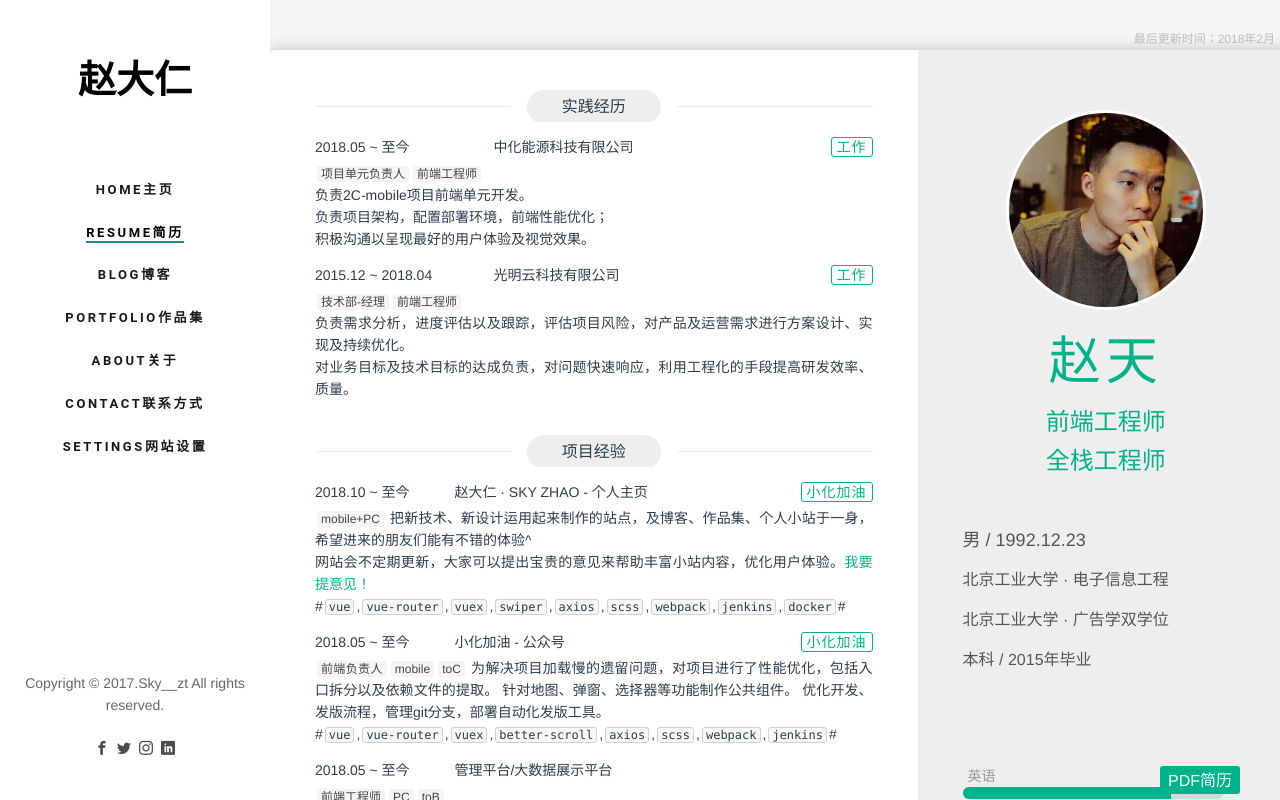
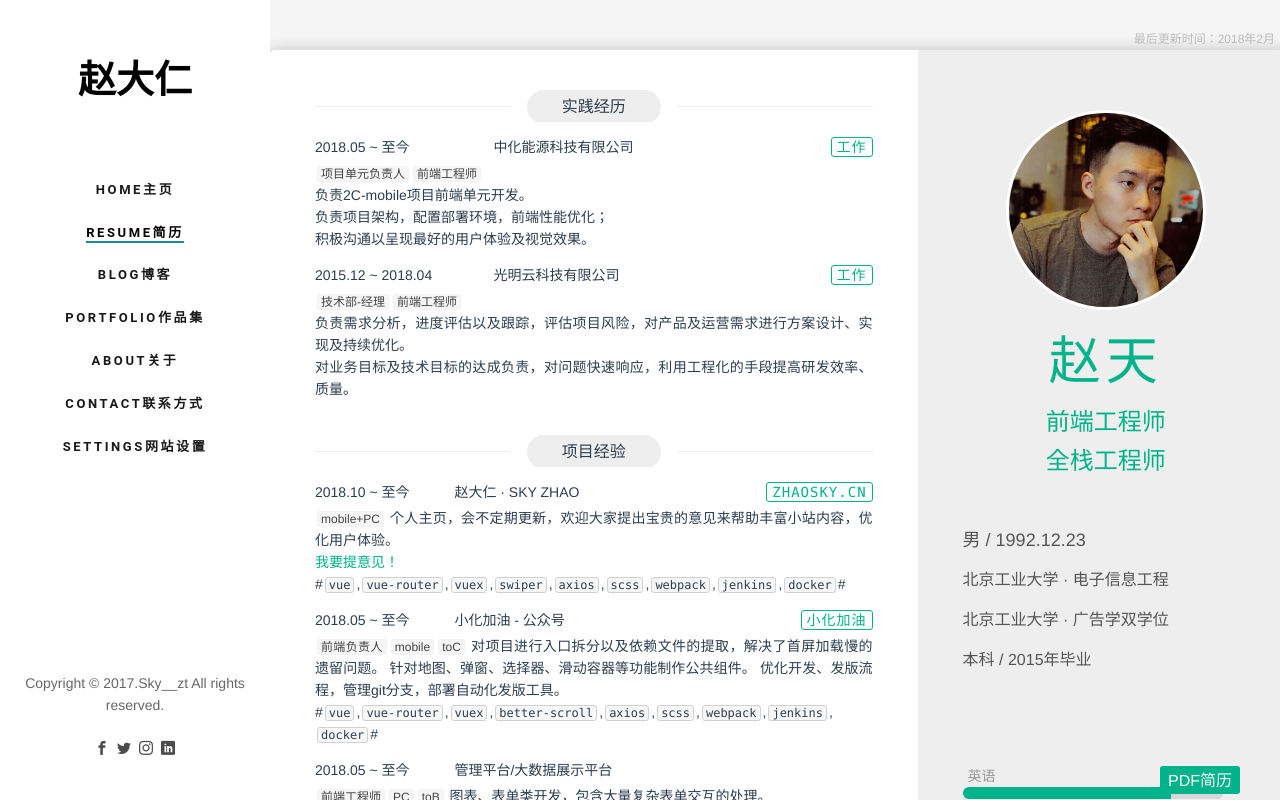
Before and after one commit to boyzhaotian/server-frontend, a Vue app: page /resume in a window 1280 px wide. Built offline with nearby package versions, Linux system fonts and the light colour scheme; a web font is replaced by a local one.

Commit message:
更新简历

```diff
--- a/src/views/Resume.vue
+++ b/src/views/Resume.vue
@@ -85,15 +85,15 @@
                               <div class=item>
                                 <header class=item-hd>
                                     <span class=item-time>2018.10 ~ 至今</span>
-                                    <a class="btn item-more" href="https://m.sinochem-fjxs.com/weixin/filter/common/redirectFlag?flag=memberCenter&sbxid=wx175f54b5df1158b4" target="_blank">小化加油</a>
-                                    <h3 class=item-name>赵大仁 · SKY ZHAO - 个人主页</h3>
+                                    <a class="btn item-more" href="zhaosky.cn" target="_blank">zhaosky.cn</a>
+                                    <h3 class=item-name>赵大仁 · SKY ZHAO</h3>
                                 </header>
                                 <div class=item-bd>
                                     <p class=section-content>
                                         <strong>mobile+PC</strong>
 
-                                          把新技术、新设计运用起来制作的站点，及博客、作品集、个人小站于一身，希望进来的朋友们能有不错的体验^
-                                          <br>网站会不定期更新，大家可以提出宝贵的意见来帮助丰富小站内容，优化用户体验。<span style="color:#00b38a" @click="$router.push({name:'contact'})">我要提意见！</span>
+                                          个人主页，会不定期更新，欢迎大家提出宝贵的意见来帮助丰富小站内容，优化用户体验。
+                                          <br><span style="color:#00b38a" @click="$router.push({name:'contact'})">我要提意见！</span>
 
                                         <br>#<em>vue</em>,<em>vue-router</em>,<em>vuex</em>,<em>swiper</em>,<em>axios</em>,<em>scss</em>,<em>webpack</em>,<em>jenkins</em>,<em>docker</em>#
                                     </p>
@@ -110,11 +110,11 @@
                                     <p class=section-content>
                                         <strong>前端负责人</strong><strong>mobile</strong><strong>toC</strong>
 
-                                          为解决项目加载慢的遗留问题，对项目进行了性能优化，包括入口拆分以及依赖文件的提取。
-                                          针对地图、弹窗、选择器等功能制作公共组件。
+                                          对项目进行入口拆分以及依赖文件的提取，解决了首屏加载慢的遗留问题。
+                                          针对地图、弹窗、选择器、滑动容器等功能制作公共组件。
                                           优化开发、发版流程，管理git分支，部署自动化发版工具。
 
-                                        <br>#<em>vue</em>,<em>vue-router</em>,<em>vuex</em>,<em>better-scroll</em>,<em>axios</em>,<em>scss</em>,<em>webpack</em>,<em>jenkins</em>#
+                                        <br>#<em>vue</em>,<em>vue-router</em>,<em>vuex</em>,<em>better-scroll</em>,<em>axios</em>,<em>scss</em>,<em>webpack</em>,<em>jenkins</em>,<em>docker</em>#
                                     </p>
                                 </div>
                             </div>
@@ -127,7 +127,10 @@
                                 <div class=item-bd>
                                     <p class=section-content>
                                         <strong>前端工程师</strong><strong>PC</strong><strong>toB</strong>
-                                        <br>#<em>vue</em>,<em>vue-router</em>,<em>vuex</em>,<em>axios</em>,<em>element-ui</em>,<em>echarts</em>,<em>scss</em>,<em>webpack</em>,<em>jenkins</em>#
+
+                                          图表、表单类开发，包含大量复杂表单交互的处理。
+
+                                        <br>#<em>vue</em>,<em>vue-router</em>,<em>axios</em>,<em>element-ui</em>,<em>echarts</em>,<em>scss</em>,<em>webpack</em>,<em>jenkins</em>#
                                     </p>
                                 </div>
                             </div>
@@ -146,7 +149,7 @@
                             <div class=item>
                                 <header class=item-hd>
                                     <span class=item-time>2017.07 ~ 2018.04</span>
-                                    <a class="btn item-more" href='http://theory.cloud.gmw.cn/templates/app/index.html' target=_blank>Link</a>
+                                    <a class="btn item-more" href='http://theory.cloud.gmw.cn/templates/app/index.html' target=_blank>理论号</a>
                                     <h3 class=item-name>光明日报理论号</h3>
                                 </header>
                                 <div class=item-bd>
@@ -160,11 +163,13 @@
                                 <header class=item-hd>
                                     <span class=item-time>2016.12</span>
                                     <a class="btn item-more" href='http://ws.gmym.cn/app/index.php?i=76' target=_blank>微信官网</a>
+                                    洲际酒店微网站项目
                                     <h3 class=item-name>北京三里屯通盈中心洲际酒店</h3>
                                 </header>
                                 <div class=item-bd>
                                     <p class=section-content>
                                         <strong>前端负责人</strong><strong>网址：ws.gmym.cn/app/index.php?i=76</strong>
+
                                         <!-- 由于项目基于公司原有平台开发，后端和控制器使用<em>PHP</em>编写。前端使用<em>H5</em>和<em>jQuery</em>框架快速搭建而成。 -->
                                         <br>#<em>php</em>,<em>jquery</em>,<em>tmodjs</em>,<em>owl-carousel</em>#
                                     </p>
@@ -177,10 +182,11 @@
                                 </header>
                                 <div class=item-bd>
                                     <p class=section-content>
-                                        <strong>前端工程师</strong>#nodejs,slim,less,react,redist,mongo#
-                                        整个项目基于<em>Ruby on Rails</em>开发，前端技术栈包括<em>react</em>、<em>slim</em>、<em>less</em>。
-                                        后台基于<em>ECharts</em>实现大量数据可视化模块。
-                                        <br>#<em>ruby</em>,<em>react</em>,<em>slim</em>,<em>less</em>,<em>echarts</em>#
+                                        <strong>前端工程师</strong>
+                                          接触react的第一个项目，
+
+
+                                        <br>#<em>rubyonrails</em>,<em>react</em>,<em>slim</em>,<em>less</em>,<em>echarts</em>#
                                     </p>
                                 </div>
                             </div>
@@ -191,9 +197,11 @@
                                 </header>
                                 <div class=item-bd>
                                     <p class=section-content>
-                                        <strong>前端工程师</strong>该项目客户端为<em>混合式APP</em>，项目整体基于<em>Nodejs</em>搭建，并使用了Js的转译语言<em>CoffeeScript（CS）</em>进行开发。
+                                        <strong>前端工程师</strong><strong>混合式APP</strong>
+                                        项目整体基于<em>Nodejs</em>搭建，并使用了Js的转译语言<em>CoffeeScript（CS）</em>进行开发。
                                         客户端的Web部分采用了<em>Backbone</em>框架，后端则使用了<em>Express</em>。
                                         在这个项目中，我初识了Node环境，并接触了大量新技术。包括项目中使用的转译语言CS，前端框架，Node框架以及css预处理语言Less。完成该项目时，我原生代码和jQuery已运用熟练，也为之后Node全栈的学习打下了基础。
+                                        <br>#<em>jquery</em>,<em>coffeescript</em>,<em>backbone</em>,<em>express</em>,<em>underscore</em>#
                                     </p>
                                 </div>
                             </div>
```
